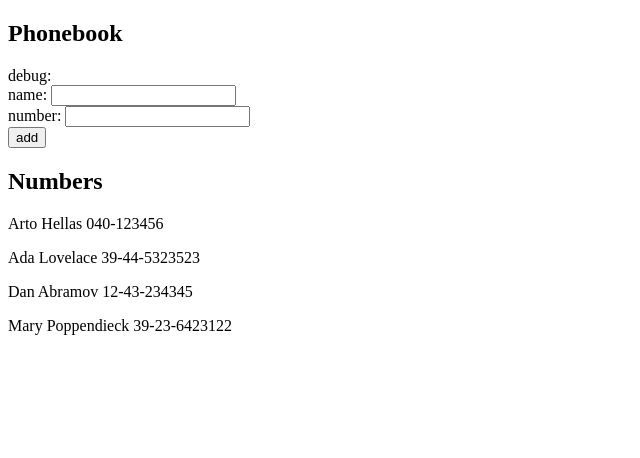
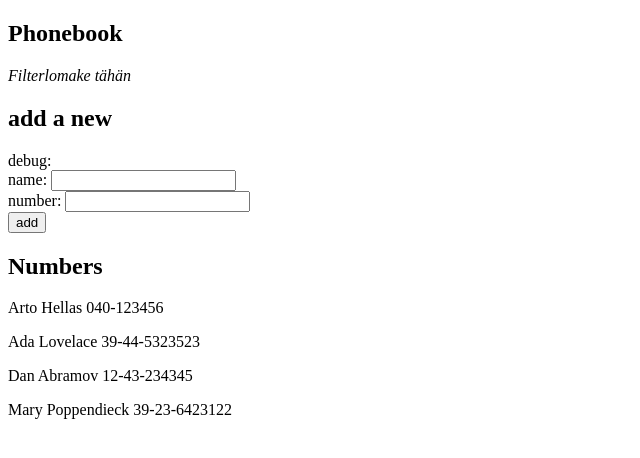
Before and after one commit to shamaanikala/FullStack-HY-k2023, a React (Create React App) app in the folder osa2/puhelinluettelo/: page / in a window 1280 px wide. Shown: the top 458 px of the page, without its empty margins (0-640 px from the left). Built offline with nearby package versions, Linux system fonts and the light colour scheme.

Commit message:
T.2.9*: Aloitetaan step4, uusi otsikko

```diff
--- a/osa2/puhelinluettelo/src/App.js
+++ b/osa2/puhelinluettelo/src/App.js
@@ -50,6 +50,10 @@ const App = () => {
   return (
     <div>
       <h2>Phonebook</h2>
+      <div>
+        <i>Filterlomake tähän</i>
+      </div>
+      <h2>add a new</h2>
       <div>debug: {newName}</div>
       <form onSubmit={addPerson}>
         <div>
```
